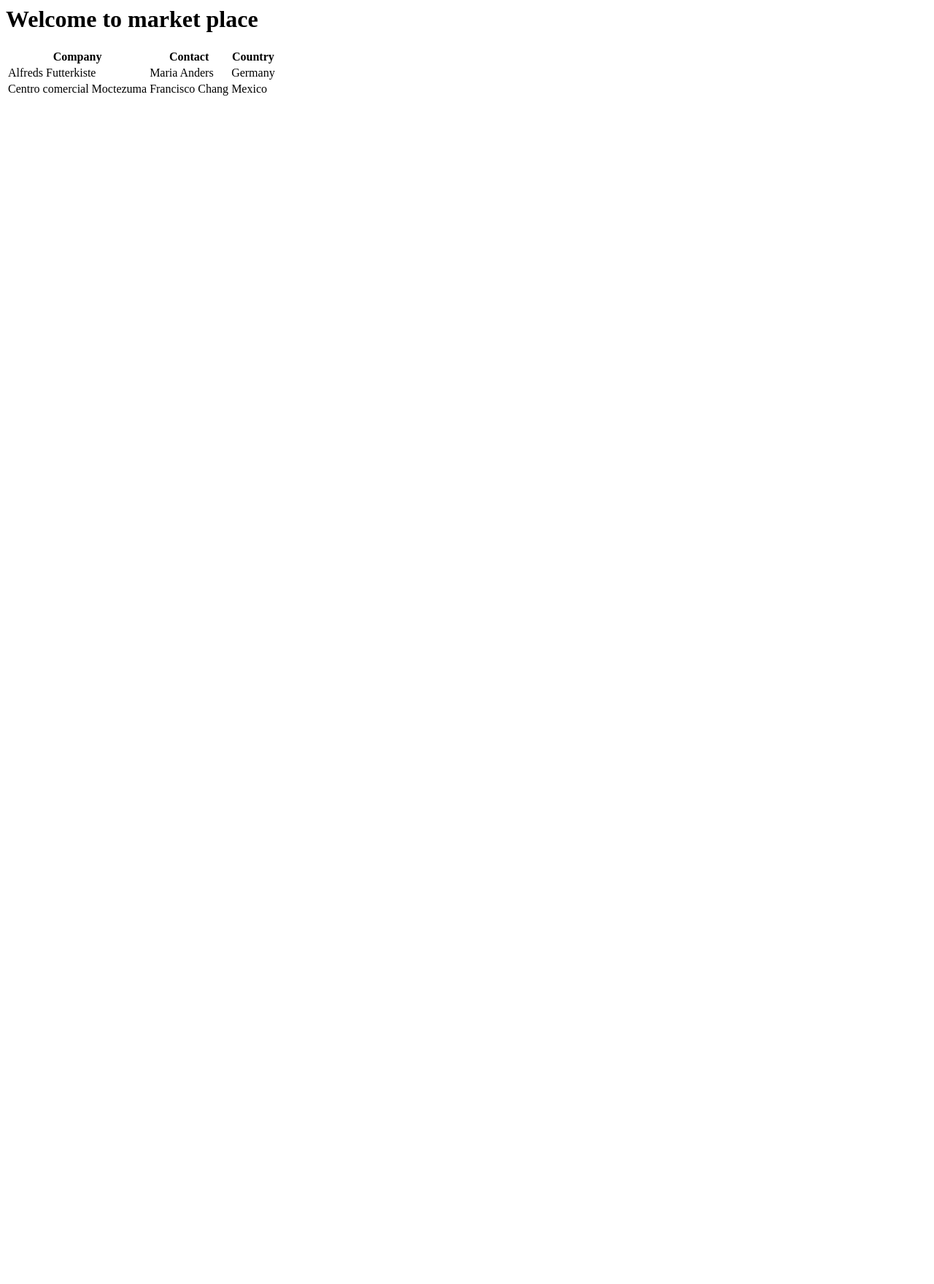
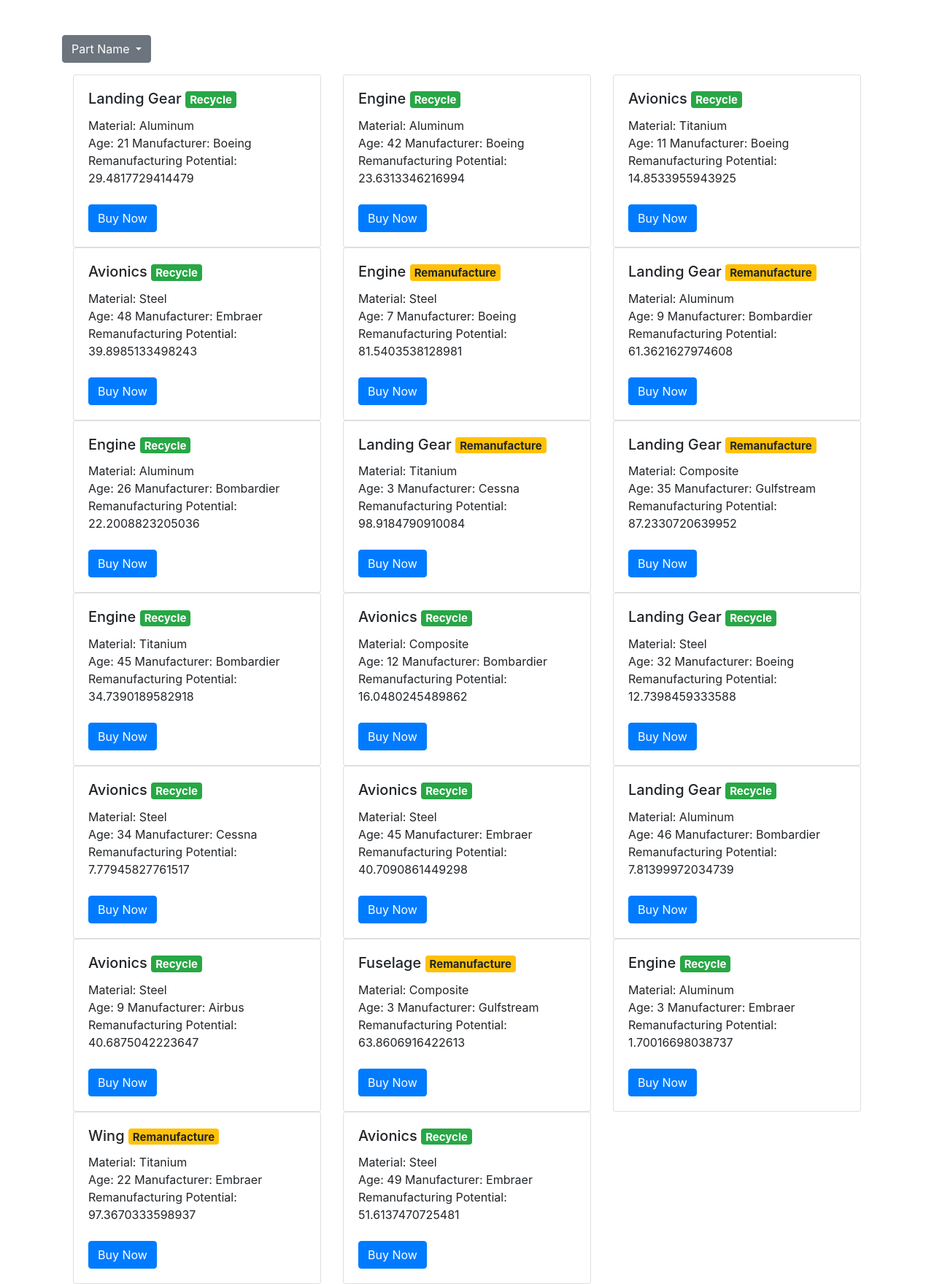
Before and after one commit to dcreepypirate/aerothon-aerodevs, a Django app: template aerodevs/templates/aerodevs/market.html in a window 1280 px wide. Shown: the whole page at 73% size. Before the commit the page ends 131 px from the top, so only its background shows below. Run offline with Django 4.2, Linux system fonts and the light colour scheme; the template is opened without the code that fills it: values that come from a table or form of the project are taken from there, others are empty; data comes from the database, SQL or seed files in the repository; both versions use the stored data as it was after the commit.

Commit message:
updated market

```diff
--- a/aerodevs/templates/aerodevs/market.html
+++ b/aerodevs/templates/aerodevs/market.html
@@ -1,18 +1,45 @@
-<h1>Welcome to market place</h1>
-<table>
-    <tr>
-      <th>Company</th>
-      <th>Contact</th>
-      <th>Country</th>
-    </tr>
-    <tr>
-      <td>Alfreds Futterkiste</td>
-      <td>Maria Anders</td>
-      <td>Germany</td>
-    </tr>
-    <tr>
-      <td>Centro comercial Moctezuma</td>
-      <td>Francisco Chang</td>
-      <td>Mexico</td>
-    </tr>
-  </table>
+{% extends 'aerodevs/home.html' %}
+
+{% block content %}
+
+<div class="dropdown">
+  <button class="btn btn-secondary dropdown-toggle" type="button" id="dropdownMenuButton" data-toggle="dropdown" aria-haspopup="true" aria-expanded="false">
+    Part Name
+  </button>
+  {% if part_name_filter %}
+  <div class="dropdown-menu" aria-labelledby="dropdownMenuButton">
+    {% for name in part_name_filter %}
+    <a class="dropdown-item" href="#">{{name}}</a>
+    {% endfor %}
+  </div>
+  {% endif %}
+</div>
+
+<!-- Page Content -->
+<div class="container-fluid mt-3">
+  <div class="row">
+    {% for pro in product %}
+    <div class="col-md-4">
+      <div class="card">
+        <div class="card-body">
+          <h5 class="card-title">
+            {{pro.part_name}}
+            {% if pro.Remanufacturing_Potential < 60 %}
+            <span class="badge badge-sm badge-success">Recycle</span>
+            {% else %}
+            <span class="badge badge-sm badge-warning">Remanufacture</span>
+            {% endif %}
+            <br/></h5>
+          Material: {{pro.material}} <br/>
+          Age: {{pro.age}}
+          Manufacturer: {{pro.manufacturer}} <br/>
+          Remanufacturing Potential: {{pro.Remanufacturing_Potential}}<br/> <br/>
+          <a href="#" class="btn btn-primary">Buy Now</a>
+        </div>
+      </div>
+    </div>
+    {% endfor %}
+  </div>
+</div>
+
+{% endblock %}
--- a/aerodevs/urls.py
+++ b/aerodevs/urls.py
@@ -7,6 +7,6 @@ urlpatterns = [
     path("login", views.login_view, name="login"),
     path("logout", views.logout_view, name="logout"),
     path("register", views.register, name="register"),
-    path("dashboard", views.dashboard, name='dashboard'),
+    path("market", views.market, name='market'),
 
 ]
```
Also changed, not shown: aerodevs/templates/aerodevs/dashboard.html (+1 -45 lines), aerodevs/views.py (+9 -8 lines), db.sqlite3.
